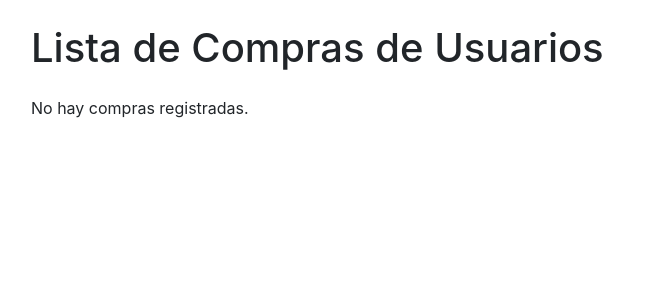
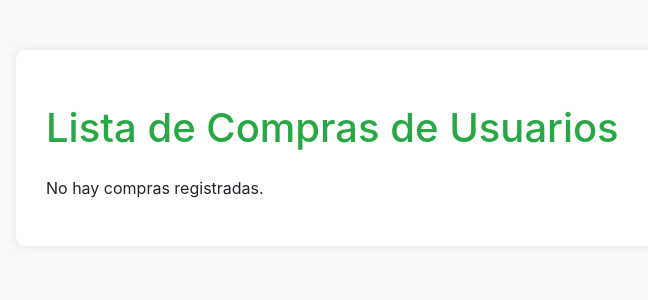
Before and after one commit to MatiAraneda/sitio, a Django app: page /lista_usuarios_compra/ in a window 1280 px wide. Shown: the top 300 px of the page, without its empty margins (54-702 px from the left). Run offline with Django 5.2, Linux system fonts and the light colour scheme; data that the repository does not hold is empty; some libraries are stand-ins or nearby versions.

Commit message:
se logro señores

```diff
--- a/aplicacion/templates/aplicacion/lista_usuarios_compra.html
+++ b/aplicacion/templates/aplicacion/lista_usuarios_compra.html
@@ -5,13 +5,43 @@
     <meta name="viewport" content="width=device-width, initial-scale=1.0">
     <title>Lista de Compras de Usuarios</title>
     <link href="https://maxcdn.bootstrapcdn.com/bootstrap/4.0.0/css/bootstrap.min.css" rel="stylesheet">
+    <style>
+        body {
+            background-color: #f8f9fa;
+        }
+        .container {
+            margin-top: 50px;
+            background-color: #ffffff;
+            padding: 30px;
+            border-radius: 8px;
+            box-shadow: 0 0 10px rgba(0, 0, 0, 0.1);
+        }
+        h1 {
+            color: #28a745;
+        }
+        .table thead {
+            background-color: #28a745;
+            color: #ffffff;
+        }
+        .btn-info {
+            background-color: #17a2b8;
+            border-color: #17a2b8;
+        }
+        .btn-info:hover {
+            background-color: #138496;
+            border-color: #117a8b;
+        }
+        .collapse table {
+            margin-top: 15px;
+        }
+    </style>
 </head>
 <body>
     <div class="container">
         <h1 class="my-4">Lista de Compras de Usuarios</h1>
         {% if compras %}
             <table class="table table-bordered table-striped">
-                <thead class="thead-dark">
+                <thead>
                     <tr>
                         <th>ID de Compra</th>
                         <th>Usuario</th>
@@ -32,7 +62,7 @@
                                     Ver Detalles
                                 </button>
                                 <div class="collapse" id="detalles{{ compra.id }}">
-                                    <table class="table table-sm mt-2">
+                                    <table class="table table-sm">
                                         <thead>
                                             <tr>
                                                 <th>Producto</th>
```
